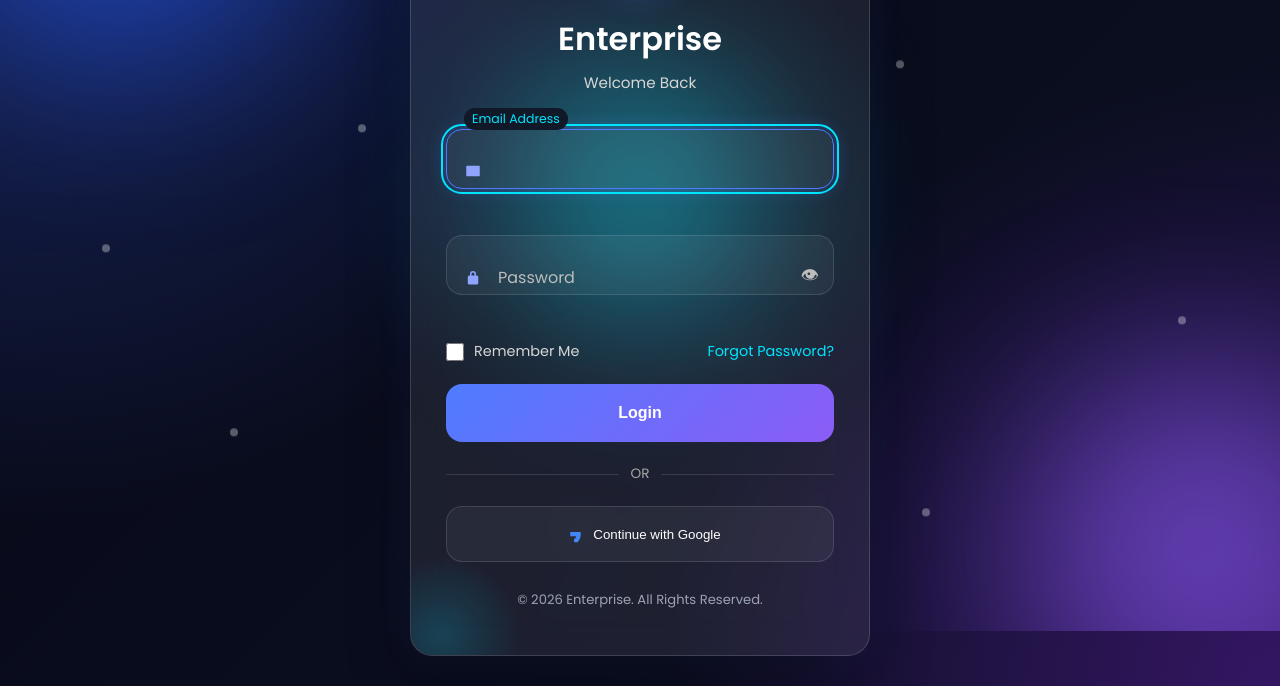
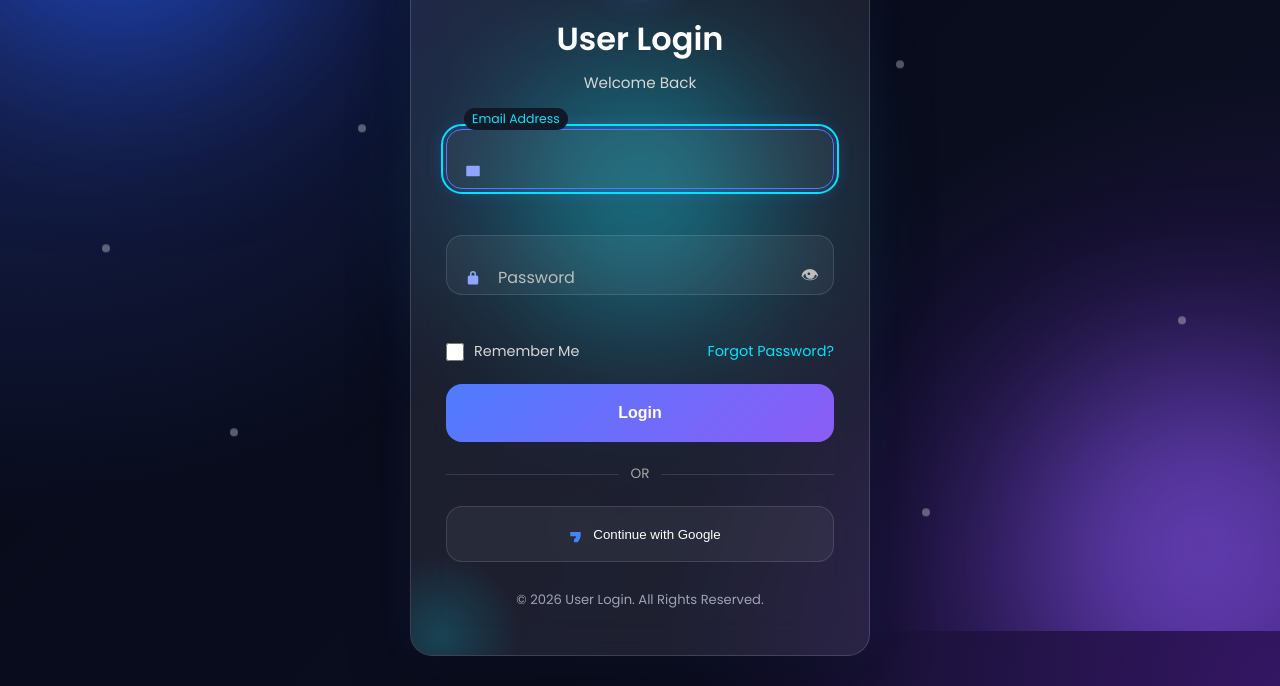
Before and after one commit to viswas1629-dev/login-pg, a plain HTML site: page index.html in a window 1280 px wide. Shown: the part 169-855 px from the top of the page. Drawn offline with Linux system fonts and the light colour scheme.

Commit message:
enterpise->user login

```diff
--- a/index.html
+++ b/index.html
@@ -4,8 +4,8 @@
 <head>
     <meta charset="UTF-8" />
     <meta name="viewport" content="width=device-width, initial-scale=1.0" />
-    <meta name="description" content="Enterprise Login Page" />
-    <title>Enterprise Login</title>
+    <meta name="description" content="User Login Page" />
+    <title>User Login</title>
 
     <!-- CSS -->
     <link rel="stylesheet" href="style.css">
@@ -67,7 +67,7 @@
                         id="companyLogo">
                 </div>
 
-                <h1>Enterprise</h1>
+                <h1>User Login</h1>
 
                 <p>Welcome Back</p>
 
@@ -219,7 +219,7 @@
 
             <footer>
 
-                © 2026 Enterprise. All Rights Reserved.
+                © 2026 User Login. All Rights Reserved.
 
             </footer>
 
```
